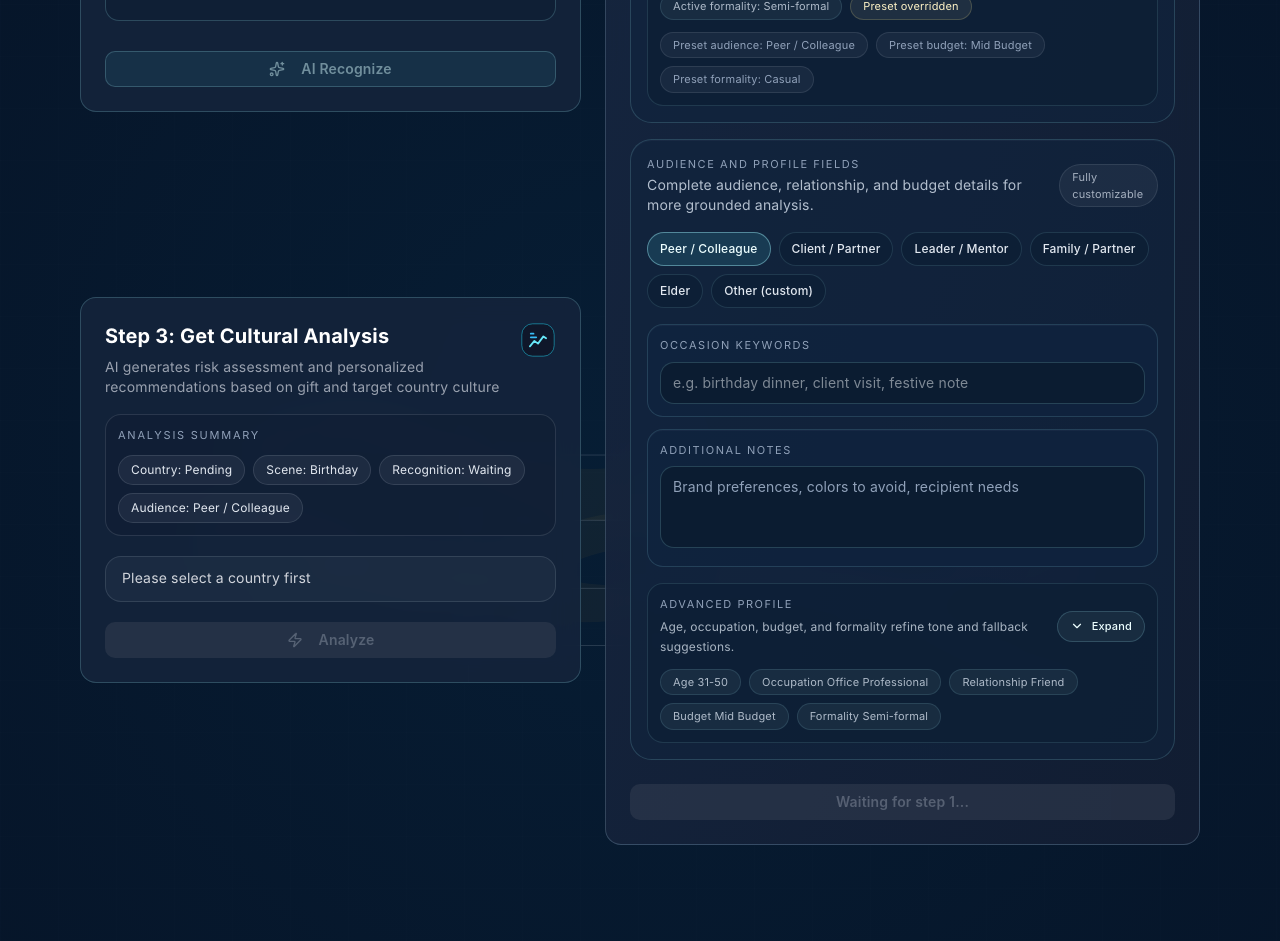
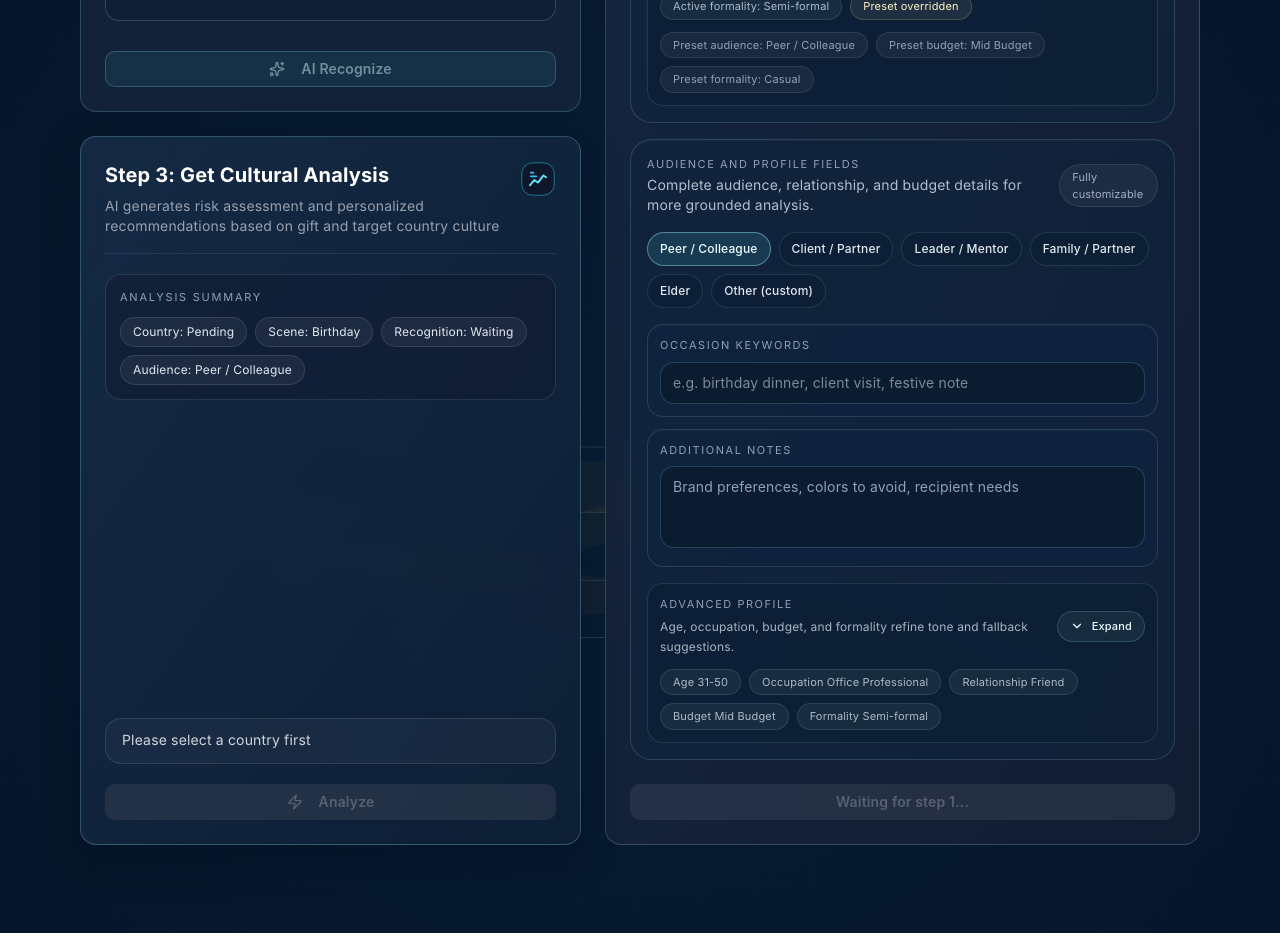
Before and after one commit to zzemy/GIVIA, a Next.js app: page /en in a window 1280 px wide. Shown: the part 2140-3081 px from the top of the page. Built offline with nearby package versions, Linux system fonts and the light colour scheme.

Commit message:
feat: update layout and styling for improved UI consistency

```diff
--- a/app/[locale]/page.tsx
+++ b/app/[locale]/page.tsx
@@ -1707,7 +1707,7 @@ export default function Home() {
         </div>
 
         {/* Three-step workflow panels */}
-        <div className="mb-12 grid items-start gap-6 lg:grid-cols-[minmax(0,0.96fr)_minmax(0,1.14fr)] lg:grid-rows-[auto_auto]">
+        <div className="mb-8 grid items-start gap-6 lg:mb-10 lg:grid-cols-[minmax(0,0.96fr)_minmax(0,1.14fr)] lg:grid-rows-[auto_minmax(0,1fr)]">
           {/* Step 1: Image Recognition */}
           <motion.div
             initial={{ opacity: 0, y: 20 }}
@@ -2522,9 +2522,9 @@ export default function Home() {
             animate={{ opacity: 1, y: 0 }}
             transition={{ delay: 0.2 }}
             whileHover={{ y: -4, scale: 1.01 }}
-            className="rounded-2xl border border-cyan-200/20 bg-[#14243b]/90 p-6 backdrop-blur-md transition-colors hover:border-cyan-200/35 lg:col-start-1 lg:row-start-2"
+            className="rounded-2xl border border-cyan-200/24 bg-gradient-to-br from-[#162b46]/92 to-[#0f2037]/88 p-6 shadow-[0_14px_36px_rgba(3,12,28,0.34)] backdrop-blur-md transition-colors hover:border-cyan-200/40 lg:col-start-1 lg:row-start-2 lg:flex lg:h-full lg:flex-col"
           >
-            <div className="flex items-start justify-between mb-4">
+            <div className="mb-5 flex items-start justify-between border-b border-slate-400/15 pb-4">
               <div>
                 <h2 className="text-xl font-bold mb-2">{t('analysis.title')}</h2>
                 <p className="text-sm text-gray-400">{t('analysis.description')}</p>
@@ -2532,7 +2532,7 @@ export default function Home() {
               <Image src={withBasePath('/brand/step-analysis.svg')} alt="analysis step" width={36} height={36} />
             </div>
 
-            <div className="mb-5 rounded-2xl border border-slate-200/12 bg-slate-900/26 p-3">
+            <div className="mb-5 rounded-2xl border border-slate-200/12 bg-slate-900/34 p-3.5">
               <p className="text-[11px] uppercase tracking-[0.16em] text-slate-400">
                 {isZh ? '分析摘要' : 'Analysis summary'}
               </p>
@@ -2606,7 +2606,7 @@ export default function Home() {
             )}
 
             {/* Status messages */}
-            <div className="mb-5 rounded-2xl border border-slate-200/12 bg-slate-700/28 px-4 py-3">
+            <div className="mt-auto mb-5 rounded-2xl border border-slate-200/12 bg-slate-700/30 px-4 py-3">
               <p className="text-sm text-gray-300">
                 {analysis
                   ? locale === 'zh'
@@ -3307,7 +3307,7 @@ export default function Home() {
         </AnimatePresence>
 
         {historyRecords.length > 0 && (
-          <section className="mt-12 rounded-2xl border border-cyan-200/20 bg-[#10243b]/70 p-6">
+          <section className="mt-8 rounded-2xl border border-cyan-200/20 bg-[#10243b]/70 p-6 lg:mt-10">
             <div className="flex items-center justify-between gap-3">
               <div>
                 <h2 className="text-2xl font-bold text-slate-100">{locale === 'zh' ? '历史记录' : 'History'}</h2>
```
